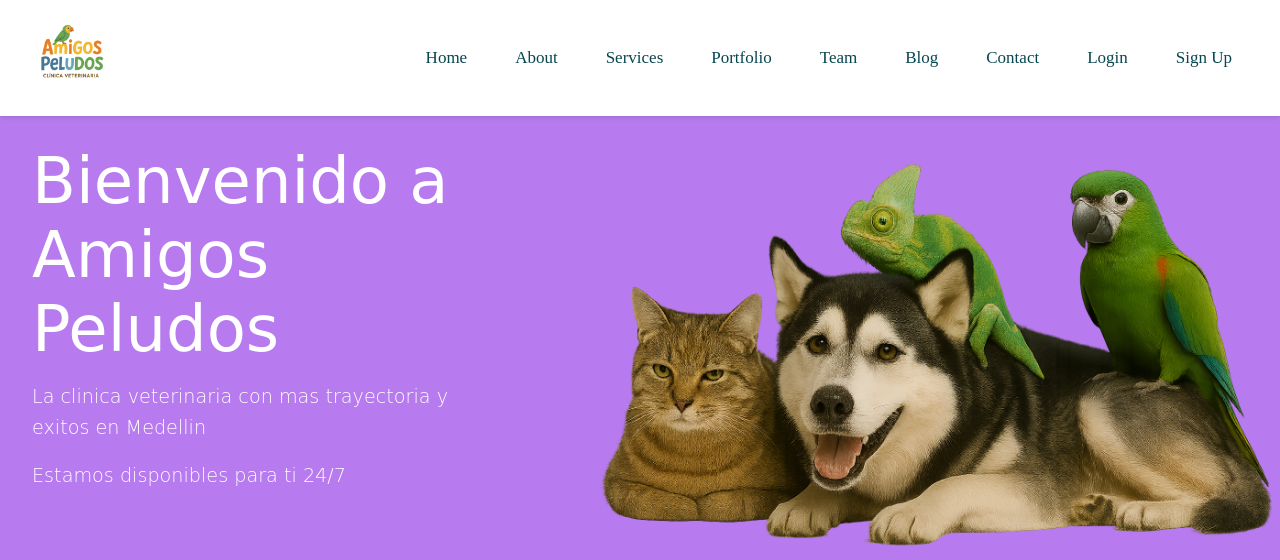
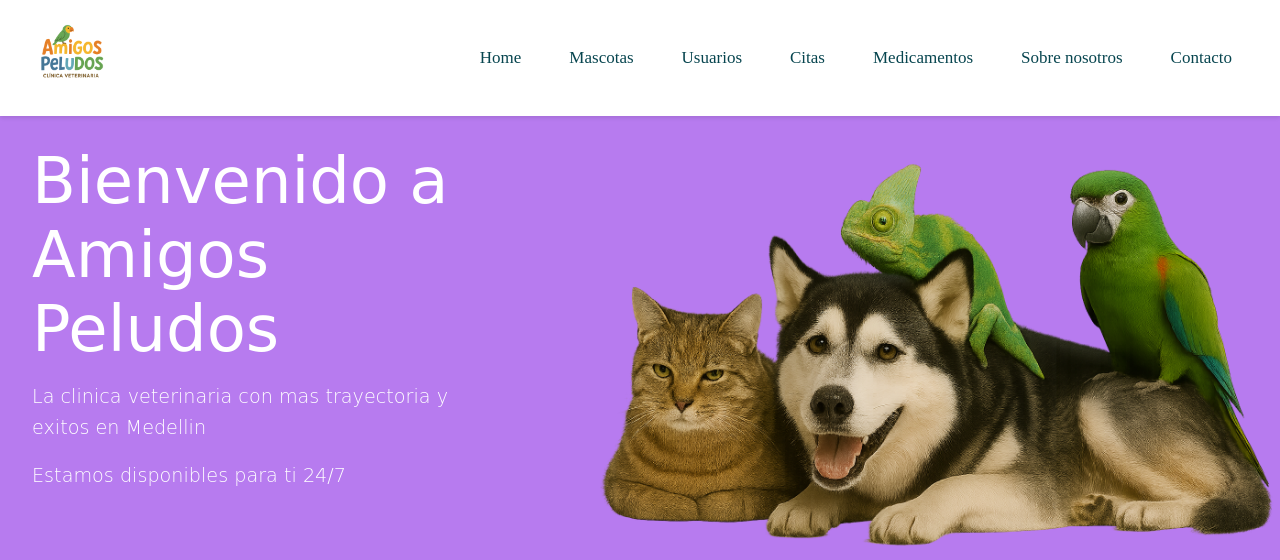
Before and after one commit to Laughcheeta1/VeterinaryPythonPracticalCourse, a Django app: page / in a window 1280 px wide. Shown: the top 560 px of the page. Run offline with Django 5.2, Linux system fonts and the light colour scheme; some web fonts are replaced.

Commit message:
Modified the navbar buttons

```diff
--- a/main_page/templates/navbar.html
+++ b/main_page/templates/navbar.html
@@ -13,13 +13,11 @@
 
     <div class="navbar-buttons">
         <a href="{% url 'main_page' %}" class="navbar-btn">Home</a>
-        <a href="#" class="navbar-btn">About</a>
-        <a href="#" class="navbar-btn">Services</a>
-        <a href="#" class="navbar-btn">Portfolio</a>
-        <a href="#" class="navbar-btn">Team</a>
-        <a href="#" class="navbar-btn">Blog</a>
-        <a href="#" class="navbar-btn">Contact</a>
-        <a href="#" class="navbar-btn">Login</a>
-        <a href="#" class="navbar-btn">Sign Up</a>
+        <a href="#" class="navbar-btn">Mascotas</a>
+        <a href="#" class="navbar-btn">Usuarios</a>
+        <a href="#" class="navbar-btn">Citas</a>
+        <a href="#" class="navbar-btn">Medicamentos</a>
+        <a href="#" class="navbar-btn">Sobre nosotros</a>
+        <a href="#" class="navbar-btn">Contacto</a>
     </div>
 </nav>
```
